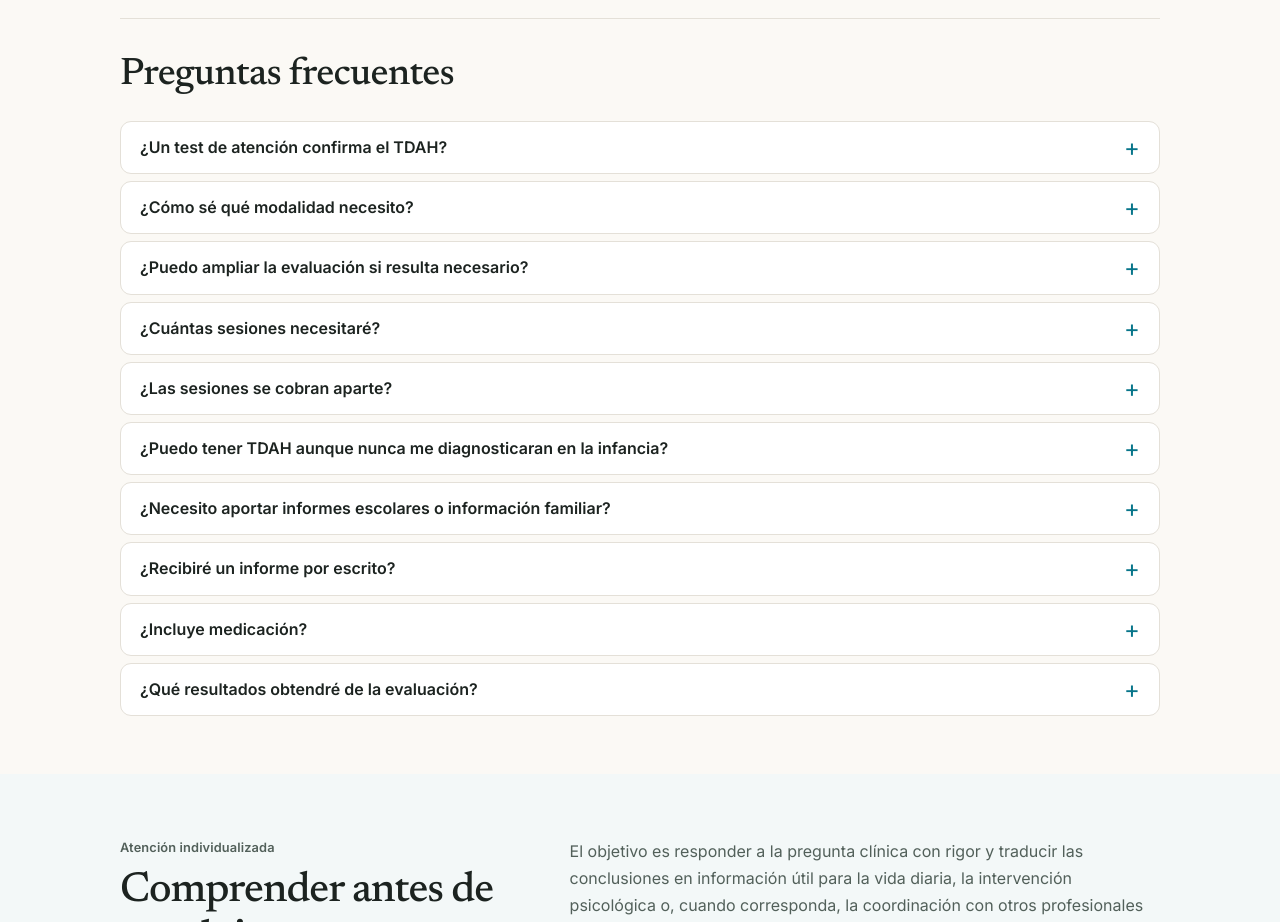
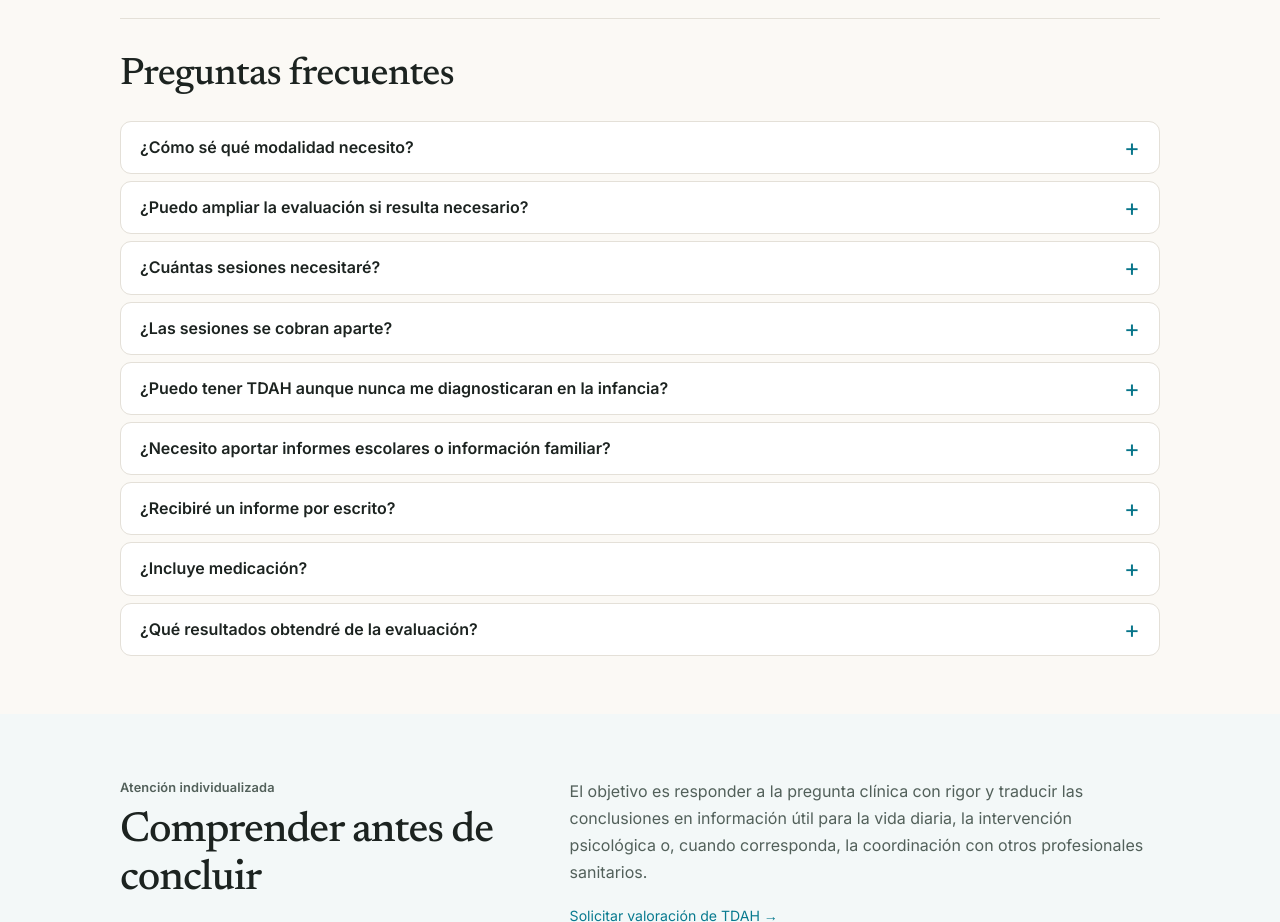
Before and after one commit to carolinasanchezgirona/Portfolio-Carolina, a Next.js app: page /evaluacion-tdah-adultos in a window 1280 px wide. Shown: the part 2480-3402 px from the top of the page. Built offline with nearby package versions, Linux system fonts and the light colour scheme.

Commit message:
Remove attention test confirmation FAQ from adult ADHD page

```diff
--- a/app/evaluacion-tdah-adultos/page.tsx
+++ b/app/evaluacion-tdah-adultos/page.tsx
@@ -54,11 +54,6 @@ const modalities = [
 ];
 
 const faq = [
-  {
-    question: "¿Un test de atención confirma el TDAH?",
-    answer:
-      "No. Ninguna prueba de atención por sí sola confirma o descarta el TDAH. La conclusión se basa en la historia del desarrollo, los síntomas, su repercusión, la información disponible de distintos contextos y el diagnóstico diferencial.",
-  },
   {
     question: "¿Cómo sé qué modalidad necesito?",
     answer:
```
